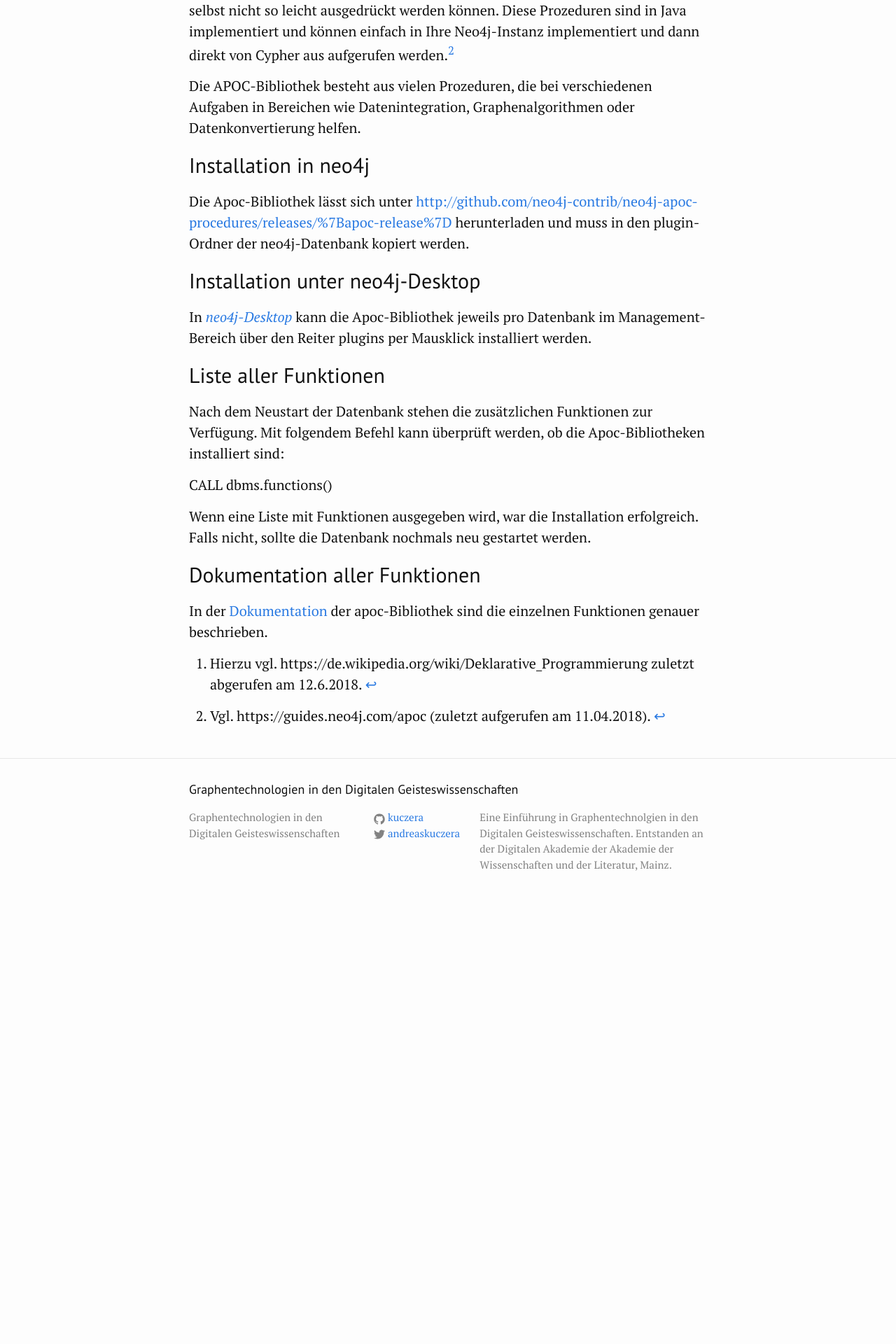
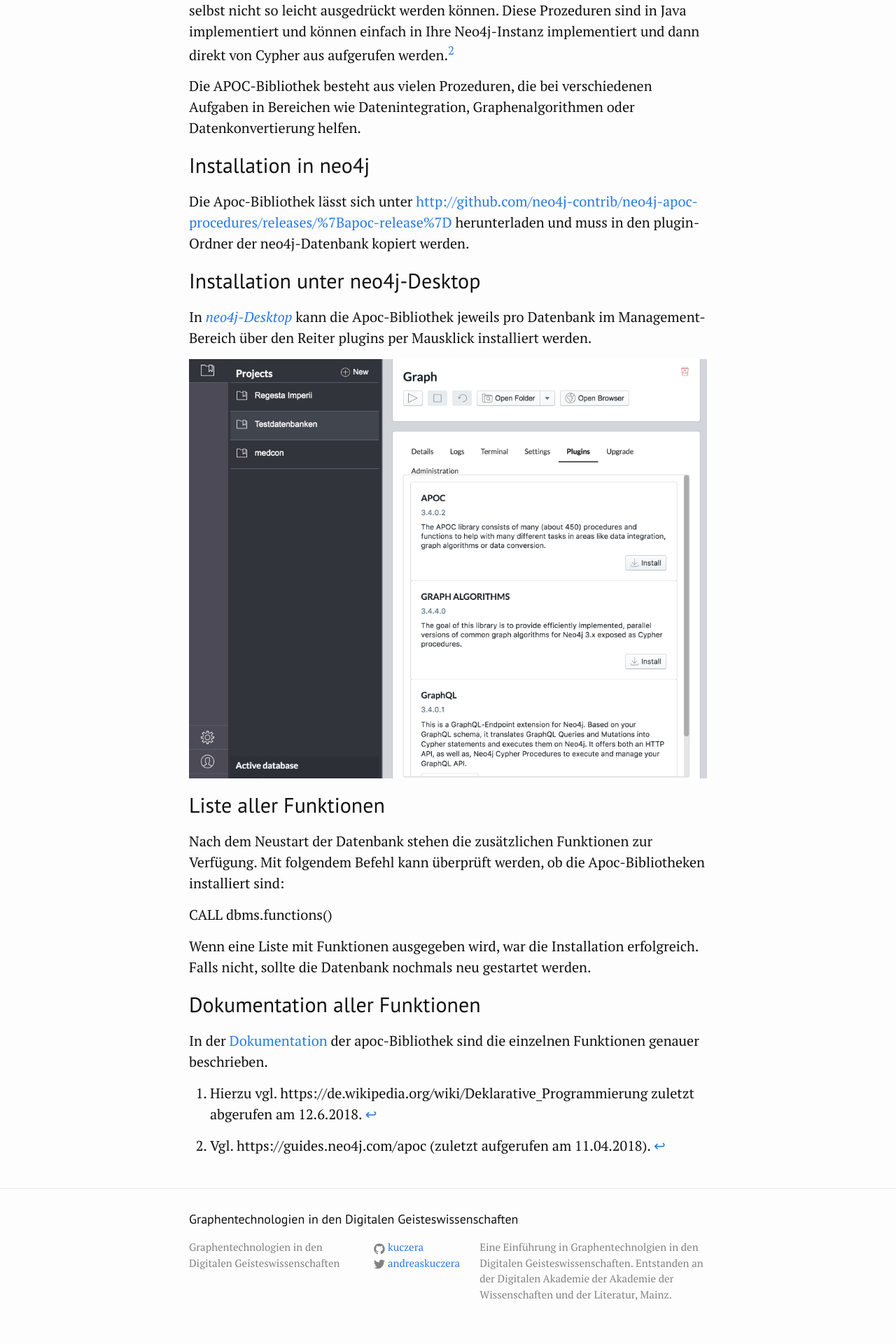
Before and after one commit to kuczera/Graphentechnologien, a Jekyll site: the page built from docs/85-cypher-fuer-Fortgeschrittene.md, in a window 1280 px wide. Shown: the part 3780-5700 px from the top of the page at 70% size. Built offline with Jekyll 4.4.1, drawn with Linux system fonts in a browser that asks for light colours; before the commit the page ends 5086 px from its top, so only the background shows below that.

Commit message:
Bild zur Installation von apoc in neo4j Desktop ergänzt.

```diff
--- a/docs/cypher-fuer-Fortgeschrittene.md
+++ b/docs/85-cypher-fuer-Fortgeschrittene.md
@@ -110,6 +110,8 @@ Die Apoc-Bibliothek lässt sich unter [http://github.com/neo4j-contrib/neo4j-apo
 
 In [*neo4j-Desktop*](https://neo4j.com/download/) kann die Apoc-Bibliothek jeweils pro Datenbank im Management-Bereich über den Reiter plugins per Mausklick installiert werden.
 
+![Installation der apoc-Bibliothek in neo4j-Desktop](Bilder/cypherFortgeschrittene/neo4j-Desktop-install-apoc.png)
+
 ## Liste aller Funktionen
 
 Nach dem Neustart der Datenbank stehen die zusätzlichen Funktionen zur Verfügung. Mit folgendem Befehl kann überprüft werden, ob die Apoc-Bibliotheken installiert sind:
```
Also changed, not shown: docs/Bilder/cypherFortgeschrittene/neo4j-Desktop-install-apoc.png (renamed from docs/Bilder/TippsUndTricks/neo4j-Desktop-install-apoc.png).
